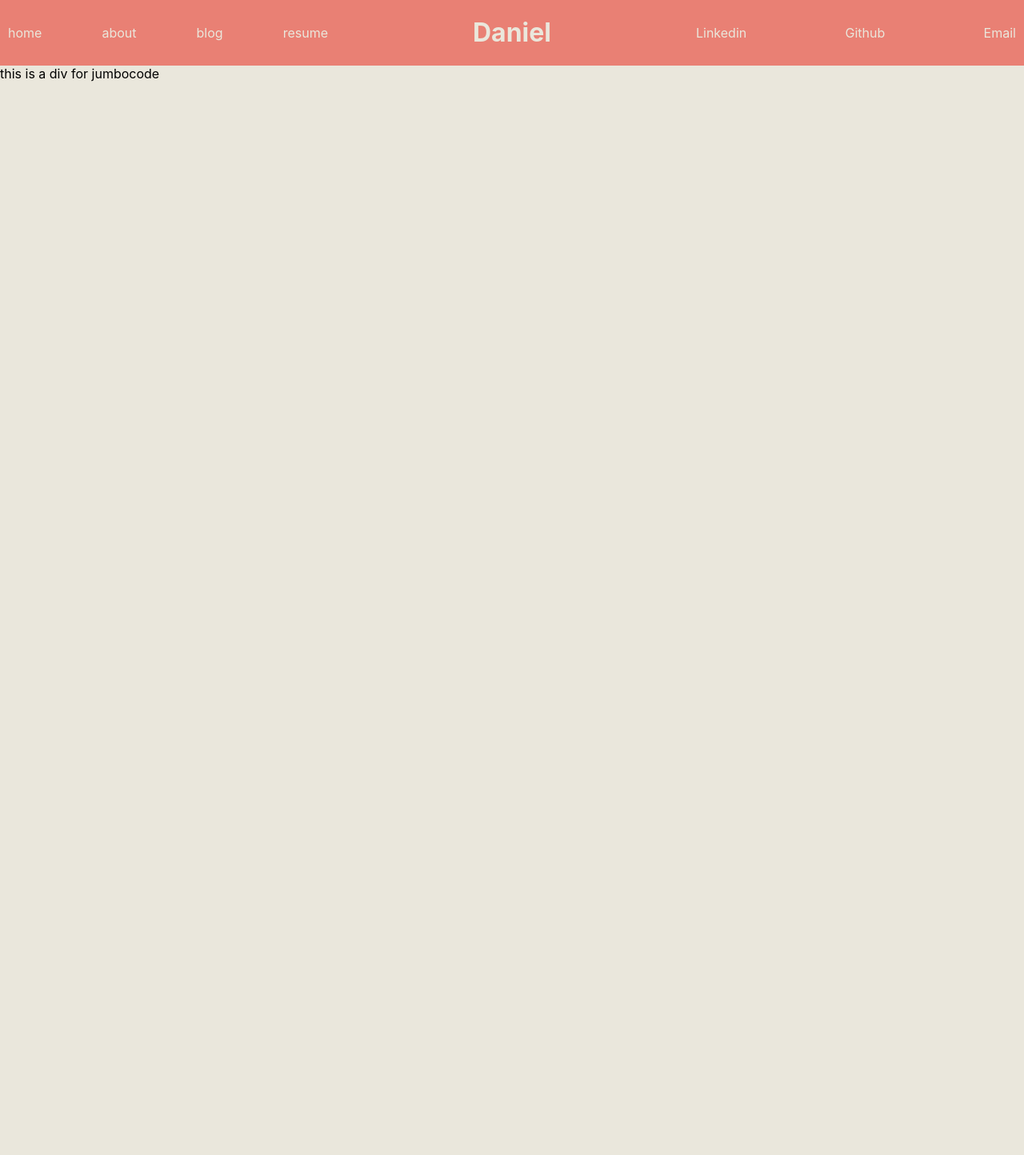
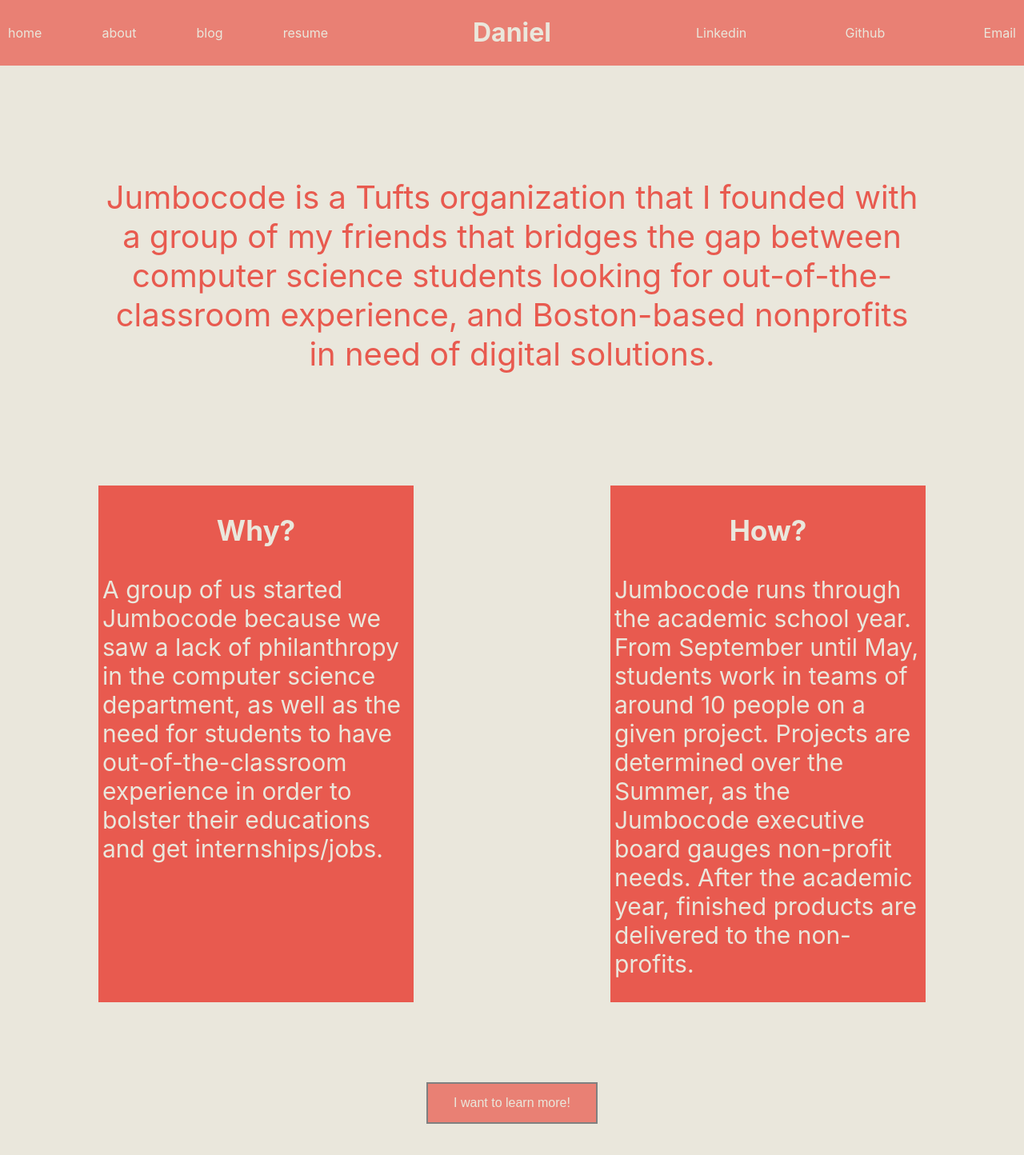
Before and after one commit to dbaigel1/personalWebsite, a React (Create React App) app in the folder personalwebsite/: page /jumbocode in a window 1280 px wide. Shown: the top 1444 px of the page at 80% size. Before the commit the page ends 800 px from the top, so only its background shows below. Built offline with nearby package versions, Linux system fonts and the light colour scheme.

Commit message:
added jumbocode page

```diff
--- a/personalwebsite/src/App.css
+++ b/personalwebsite/src/App.css
@@ -370,3 +370,29 @@
 .imageCaption {
   color: #E85A4F;
 }
+
+/* jumbocode */
+
+.jcText {
+  text-align: center;
+  font-size: 40px;
+  color: #E85A4F;
+  width: 80%;
+}
+
+.jcContainer {
+  display: flex;
+  justify-content: space-around;
+}
+
+.jcColumn {
+  width: 30%;
+  font-size: 30px;
+  background-color: #E85A4F;
+  text-align: center;
+  color: #EAE7DC;
+  padding-left: 5px;
+  padding-right: 5px;
+  align-items: center;
+
+}
--- a/personalwebsite/src/Jumbocode.js
+++ b/personalwebsite/src/Jumbocode.js
@@ -1,9 +1,81 @@
 import React from "react"
+import BlankSpace from "./components/BlankSpace"
 
 function Jumbocode(){
     return (
-        <div>
-            this is a div for jumbocode
+        <div className="homeContainer">
+            {/* <div className="curtisImageContainer">
+                <figure>
+                    <img
+                        src={"./images/albumcover.jpg"}
+                        alt="album cover"
+                        className="curtisImage"
+                    />
+                    <figcaption className="imageCaption">
+                        This is our album cover.
+                    </figcaption>
+                </figure>
+                <figure>
+                    <img
+                        src={"./images/producers.jpeg"}
+                        alt="producers"
+                        className="curtisImage"
+                    />
+                    <figcaption className="imageCaption">
+                        My friend Will and me, the producers.
+                    </figcaption>
+                </figure>
+            </div> */}
+
+            <BlankSpace/>
+
+            <p className="jcText">
+                Jumbocode is a Tufts organization that I founded with a group
+                of my friends that bridges the gap between computer science
+                students looking for out-of-the-classroom experience, and Boston-based nonprofits
+                in need of digital solutions.
+            </p>
+
+            <BlankSpace/>
+            <div className="jcContainer">
+                <div className = "jcColumn">
+                    <h3>
+                        Why?
+                    </h3>
+                    <p style={{
+                        textAlign: "left"
+                    }}>
+                        A group of us started Jumbocode because we saw a lack of philanthropy in
+                        the computer science department, as well as the need for students to
+                        have out-of-the-classroom experience in order to bolster their
+                        educations and get internships/jobs.
+                    </p>
+                </div>
+                <div className = "jcColumn">
+                    <h3>
+                        How?
+                    </h3>
+                    <p style={{
+                        textAlign: "left"
+                    }}>
+                        Jumbocode runs through the academic school year. From September until May,
+                        students work in teams of around 10 people on a given project. Projects are
+                        determined over the Summer, as the Jumbocode executive board gauges non-profit
+                        needs. After the academic year, finished products are delivered to the non-profits.
+                    </p>
+                </div>
+            </div>
+
+            <BlankSpace/>
+
+            <a href="https://jumbocode.org" target="_blank" rel="noopener noreferrer">
+                <button className="spotifyButton">
+                    I want to learn more!
+                </button>
+            </a>
+
+            <BlankSpace/>
+
         </div>
     )
 }
--- a/personalwebsite/src/components/Scroll.js
+++ b/personalwebsite/src/components/Scroll.js
@@ -3,7 +3,7 @@
 function Scroll() {
     return (
         <div>
-            <a href="#projects" className="scroll">v</a>
+            <a href="#projects" className="scroll">&#8595;</a>
         </div>
     )
 }
```
